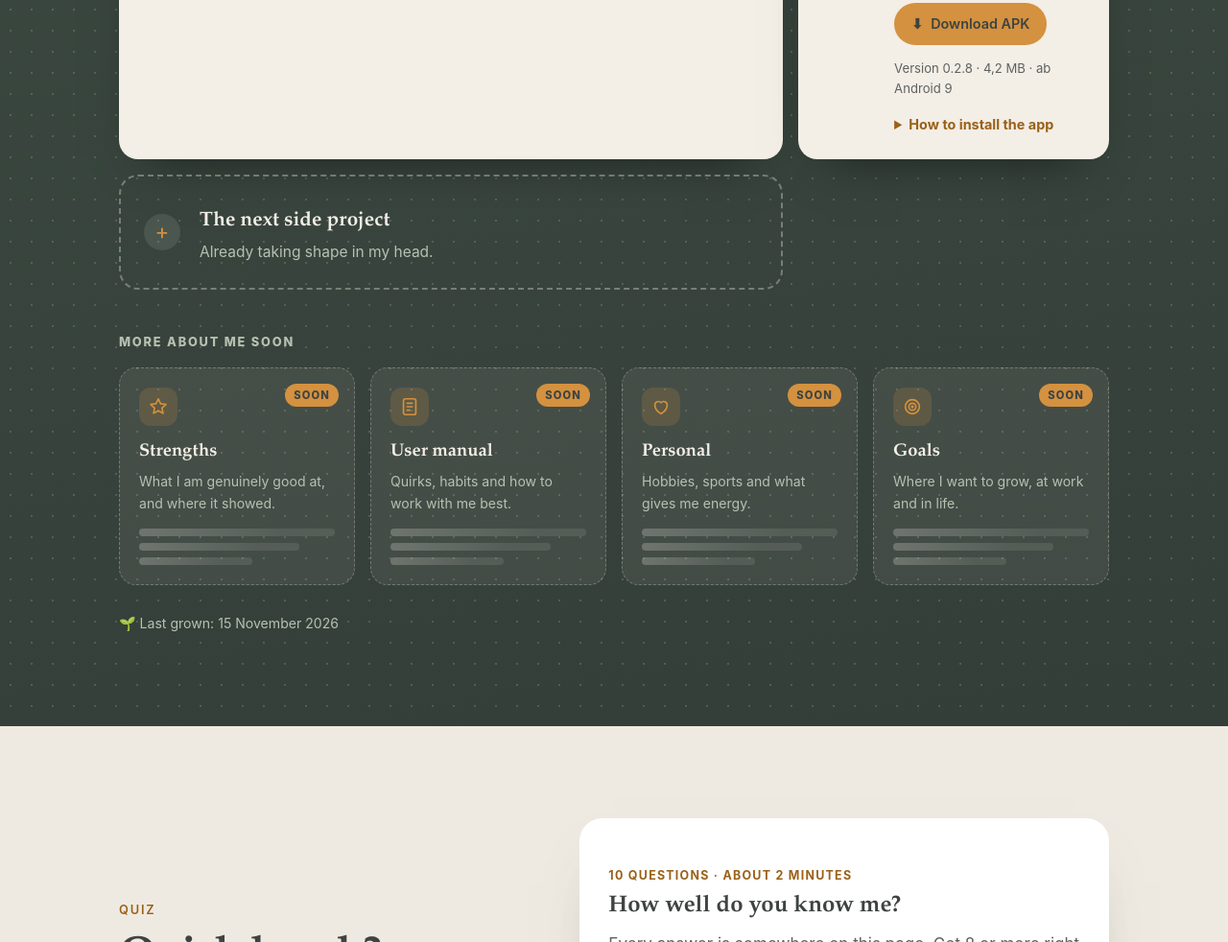
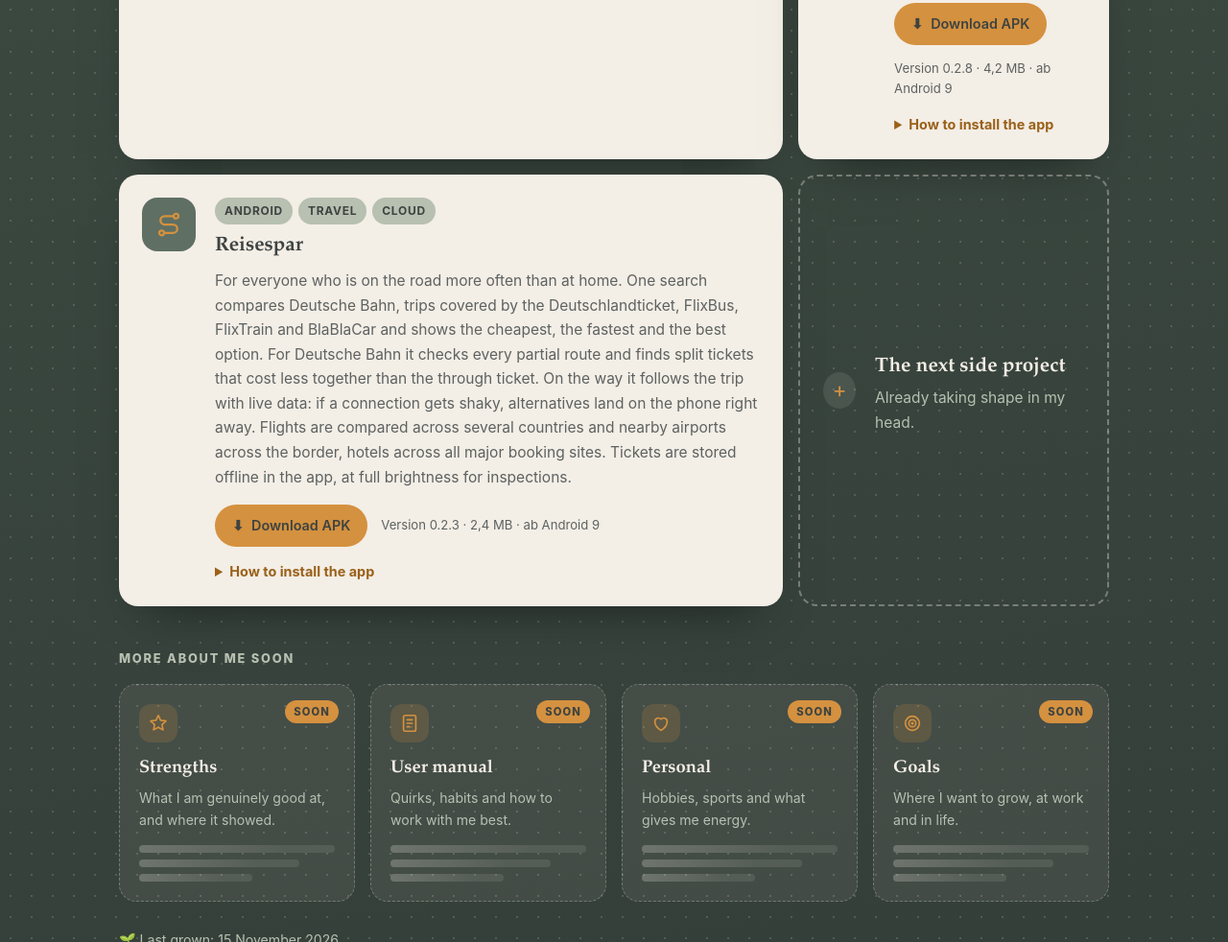
Before and after one commit to mauetobias/mau-e, a plain HTML site: page index.html in a window 1280 px wide. Shown: the part 6654-7636 px from the top of the page at 96% size. Drawn offline with Linux system fonts and the light colour scheme; animation ran at ten frames a second.

Commit message:
Reisespar als neues Side Project mit Download
Co-Authored-By: Claude Opus 5.5 <noreply@anthropic.com>
Claude-Session: https://claude.ai/code/session_01Qi5y4c5FKDgkHsiDrdjGro

```diff
--- /dev/null
+++ b/data/reisespar.json
@@ -0,0 +1,7 @@
+{
+  "version": "0.2.3",
+  "code": 3,
+  "url": "https://mau-e.com/apps/Reisespar.apk",
+  "size": "2,4 MB",
+  "sha256": "ee66a3c7a5fc820170012283811b462c01e344c399fbcd779af0e2c3304569f4"
+}
--- a/i18n.js
+++ b/i18n.js
@@ -159,6 +159,14 @@
  "In den Einstellungen der App einen eigenen, kostenlosen Gemini-API-Schlüssel eintragen.": "Enter your own free Gemini API key in the app settings.",
  "Erste Pflanze fotografieren und das Widget „Pflanzen gießen“ auf den Homescreen ziehen.": "Take a photo of your first plant and drag the “Pflanzen gießen” widget onto your home screen.",
  "Pflanzen, Fotos und Tagebuch bleiben auf deinem Handy und landen nur in deiner eigenen Android-Sicherung. Fotos gehen ausschließlich an Gemini, wenn du einen Check startest.": "Plants, photos and the journal stay on your phone and only end up in your own Android backup. Photos are only sent to Gemini when you start a check.",
+ "Reisespar": "Reisespar",
+ "Reisen": "Travel",
+ "Cloud": "Cloud",
+ "Für alle, die öfter unterwegs sind als zu Hause. Eine Suche vergleicht Bahn, Fahrten mit dem Deutschlandticket, FlixBus, FlixTrain und BlaBlaCar und zeigt den günstigsten, den schnellsten und den besten Weg. Bei der Bahn prüft sie jede Teilstrecke und findet Teiltickets, die zusammen weniger kosten als das durchgehende Ticket. Unterwegs begleitet sie die Fahrt mit Echtzeitdaten: Wackelt ein Anschluss, kommen sofort Alternativen aufs Handy. Flüge vergleicht sie über mehrere Länder und Flughäfen im Grenzgebiet, Hotels über alle großen Portale. Tickets liegen offline in der App, mit voller Helligkeit für die Kontrolle.": "For everyone who is on the road more often than at home. One search compares Deutsche Bahn, trips covered by the Deutschlandticket, FlixBus, FlixTrain and BlaBlaCar and shows the cheapest, the fastest and the best option. For Deutsche Bahn it checks every partial route and finds split tickets that cost less together than the through ticket. On the way it follows the trip with live data: if a connection gets shaky, alternatives land on the phone right away. Flights are compared across several countries and nearby airports across the border, hotels across all major booking sites. Tickets are stored offline in the app, at full brightness for inspections.",
+ "Version 0.2 · ab Android 9 · frühe Version": "Version 0.2 · Android 9 and up · early version",
+ "Unter „Mehr“ BahnCard und Deutschlandticket eintragen.": "Enter your BahnCard and Deutschlandticket under “Mehr”.",
+ "Bei einer Bahnverbindung auf „Fahrt begleiten“ tippen und Benachrichtigungen erlauben.": "Tap “Fahrt begleiten” on a train connection and allow notifications.",
+ "Die Suche läuft über meinen eigenen Server, deshalb braucht die App einen Zugangscode. Tickets und Einstellungen bleiben auf deinem Handy.": "Searches run on my own server, so the app needs an access code. Tickets and settings stay on your phone.",
  "Das nächste Side Project": "The next side project",
  "Liegt schon im Kopf bereit.": "Already taking shape in my head.",
  "Zuletzt gewachsen:": "Last grown:",
--- a/index.html
+++ b/index.html
@@ -1265,6 +1265,30 @@
                 </ol>
                 <p>Pflanzen, Fotos und Tagebuch bleiben auf deinem Handy und landen nur in deiner eigenen Android-Sicherung. Fotos gehen ausschließlich an Gemini, wenn du einen Check startest.</p>
                 <p class="sha">SHA-256: <code id="pf-sha">folgt mit dem ersten Build</code></p>
+              </details>
+            </div>
+          </article>
+          <article class="side-card reveal">
+            <div class="side-ic" aria-hidden="true">
+              <svg viewBox="0 0 24 24" fill="none" stroke="currentColor" stroke-width="1.8" stroke-linecap="round" stroke-linejoin="round"><circle cx="6" cy="19" r="2"/><circle cx="18" cy="5" r="2"/><path d="M8 19h7.5a3.5 3.5 0 0 0 0-7h-7a3.5 3.5 0 0 1 0-7H16"/></svg>
+            </div>
+            <div class="side-body">
+              <div class="side-tags"><span class="chip">Android</span><span class="chip">Reisen</span><span class="chip">Cloud</span></div>
+              <h4>Reisespar</h4>
+              <p>Für alle, die öfter unterwegs sind als zu Hause. Eine Suche vergleicht Bahn, Fahrten mit dem Deutschlandticket, FlixBus, FlixTrain und BlaBlaCar und zeigt den günstigsten, den schnellsten und den besten Weg. Bei der Bahn prüft sie jede Teilstrecke und findet Teiltickets, die zusammen weniger kosten als das durchgehende Ticket. Unterwegs begleitet sie die Fahrt mit Echtzeitdaten: Wackelt ein Anschluss, kommen sofort Alternativen aufs Handy. Flüge vergleicht sie über mehrere Länder und Flughäfen im Grenzgebiet, Hotels über alle großen Portale. Tickets liegen offline in der App, mit voller Helligkeit für die Kontrolle.</p>
+              <div class="dl-row">
+                <a class="btn side-btn" id="rs-dl" onclick="window.mauTrack('APK heruntergeladen', { app: 'reisespar', version: this.dataset.version || '0.2' })" href="https://github.com/mauetobias/mau-e/releases" download type="application/vnd.android.package-archive"><span aria-hidden="true">⬇</span> <span>APK herunterladen</span></a>
+                <span class="dl-meta" id="rs-meta">Version 0.2 · ab Android 9 · frühe Version</span>
+              </div>
+              <details class="dl-help">
+                <summary>So installierst du die App</summary>
+                <ol>
+                  <li>APK auf dem Android-Handy herunterladen und antippen, Installation aus dieser Quelle einmal erlauben.</li>
+                  <li>Unter „Mehr“ BahnCard und Deutschlandticket eintragen.</li>
+                  <li>Bei einer Bahnverbindung auf „Fahrt begleiten“ tippen und Benachrichtigungen erlauben.</li>
+                </ol>
+                <p>Die Suche läuft über meinen eigenen Server, deshalb braucht die App einen Zugangscode. Tickets und Einstellungen bleiben auf deinem Handy.</p>
+                <p class="sha">SHA-256: <code id="rs-sha">folgt mit dem ersten Build</code></p>
               </details>
             </div>
           </article>
@@ -1671,7 +1695,7 @@
       els.forEach(function (e, i) { e.style.transitionDelay = (e.classList.contains('card') || e.classList.contains('stat') ? (i % 4) * 90 : 0) + 'ms'; io.observe(e); });
     })();
   </script>
-  <script src="i18n.js?v=18"></script>
+  <script src="i18n.js?v=19"></script>
   <script>
     (function () {
       var el = document.getElementById('last-grown'); if (!el) return;
@@ -1731,6 +1755,14 @@
     if (meta) meta.textContent = 'Version ' + a.version + ' · ' + a.size + ' · ab Android 9';
     if (sha && a.sha256) sha.textContent = a.sha256;
   }).catch(function () {});
+  // Reisespar: data/reisespar.json wird bei jedem Build automatisch aktualisiert
+  fetch('data/reisespar.json', { cache: 'no-cache' }).then(function (r) { return r.ok ? r.json() : null; }).then(function (a) {
+    if (!a || !a.url) return;
+    var dl = document.getElementById('rs-dl'), meta = document.getElementById('rs-meta'), sha = document.getElementById('rs-sha');
+    if (dl) { dl.href = a.url; dl.dataset.version = a.version; }
+    if (meta) meta.textContent = 'Version ' + a.version + ' · ' + a.size + ' · ab Android 9';
+    if (sha && a.sha256) sha.textContent = a.sha256;
+  }).catch(function () {});
 </script>
 </body>
 </html>
```
Also changed, not shown: 1 other file.
